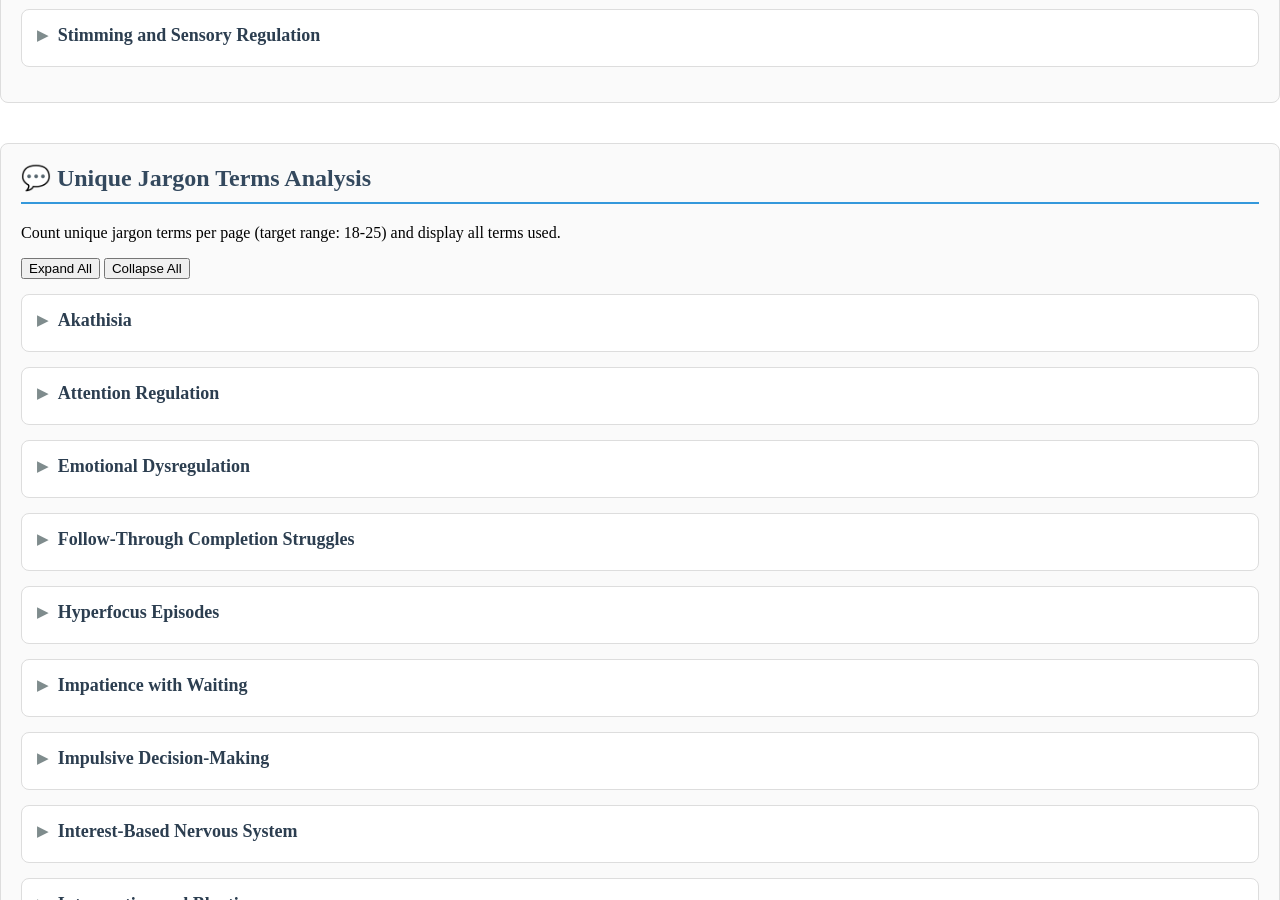
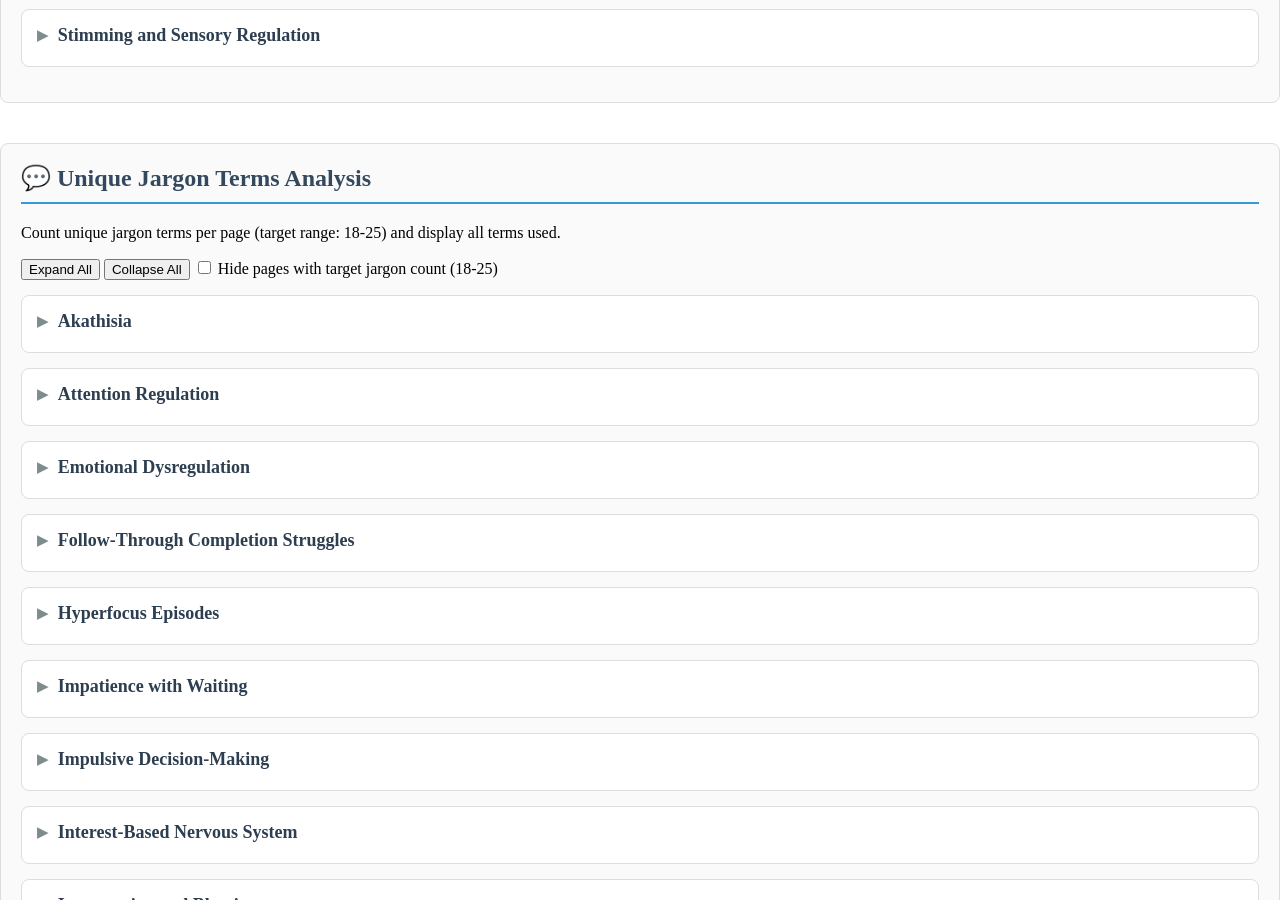
Before and after one commit to neurodivergent-survival-guide/neurodivergent-survival-guide, a Jekyll site: the page built from editorial-tools.html, in a window 1280 px wide and 900 px high, scrolled down 5165 px. Built offline with Jekyll 4.4.1, drawn with Linux system fonts in a browser that asks for light colours.

Commit message:
Update editorial-tools.html

```diff
--- a/editorial-tools.html
+++ b/editorial-tools.html
@@ -428,8 +428,14 @@ document.addEventListener('DOMContentLoaded', function() {
     <h2>💬 Unique Jargon Terms Analysis</h2>
     <p>Count unique jargon terms per page (target range: 18-25) and display all terms used.</p>
 
-    <button class="expand-all-btn" onclick="expandAllInSection('jargon-analysis-section')">Expand All</button>
-    <button class="collapse-all-btn" onclick="collapseAllInSection('jargon-analysis-section')">Collapse All</button>
+    <div class="section-controls">
+        <button class="expand-all-btn" onclick="expandAllInSection('jargon-analysis-section')">Expand All</button>
+        <button class="collapse-all-btn" onclick="collapseAllInSection('jargon-analysis-section')">Collapse All</button>
+        <label class="hide-compliant-checkbox">
+            <input type="checkbox" onchange="toggleCompliantVisibility('jargon-analysis-section', this)">
+            Hide pages with target jargon count (18-25)
+        </label>
+    </div>
 
     {% assign page_counter = 0 %}
     {% for condition_group in pages_by_condition %}
```
